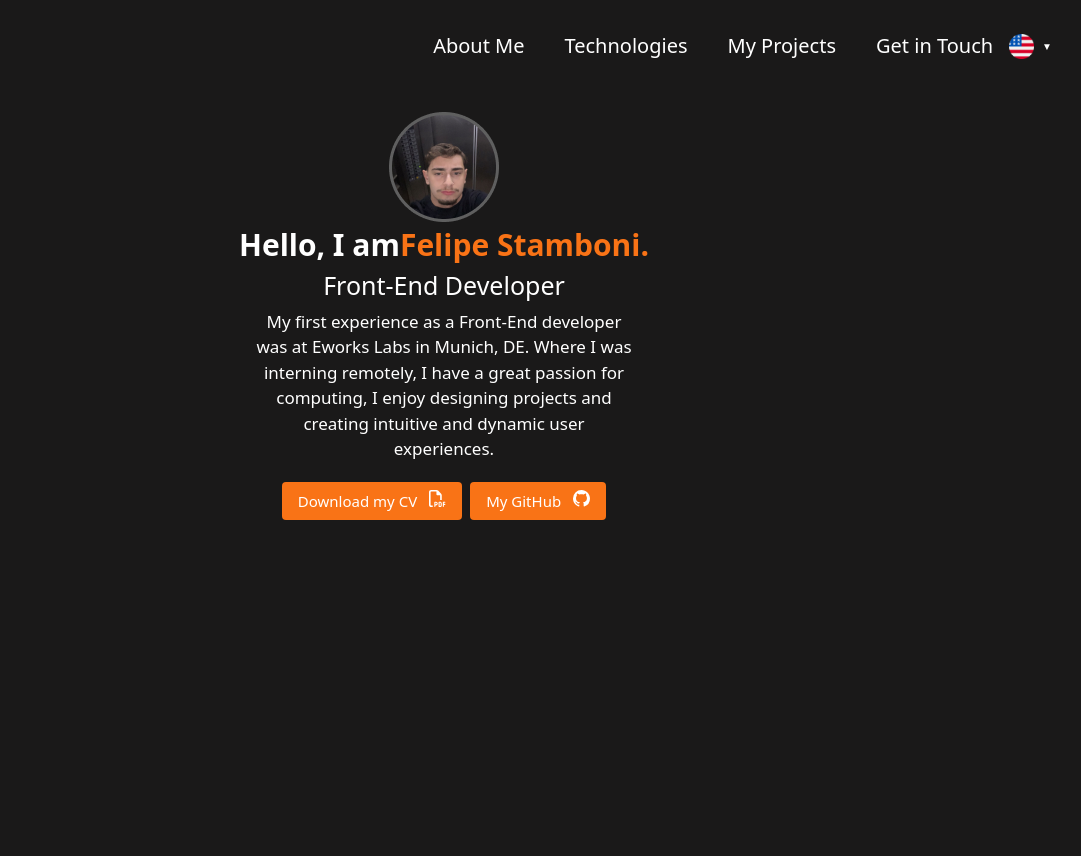
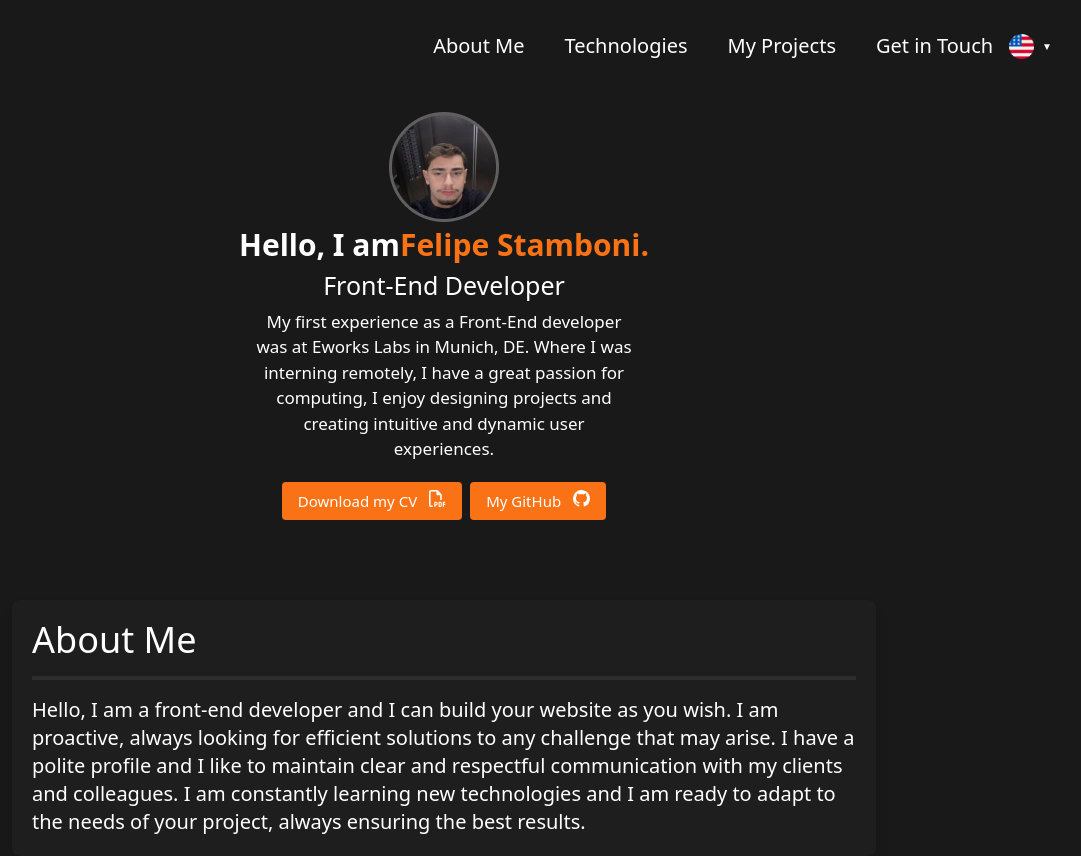
Before and after one commit to felipestambonidev/meuportifolioemnextjs, a Next.js app: page /en in a window 1280 px wide. Shown: the whole page, without its empty margins (196-1277 px from the left). Before the commit the page ends 800 px from the top, so only its background shows below. Built offline with nearby package versions, Linux system fonts and the light colour scheme.

Commit message:
Add: adicionei o sobre mim em ingles

```diff
--- a/pages/en/index.tsx
+++ b/pages/en/index.tsx
@@ -1,5 +1,6 @@
 import NavbarEng from "@/components/menucabecalhoenglish"
 import PerfilEng from "@/components/perfilenglish";
+import SobreMimEng from "@/components/sobremimenglish";
 
 
 export default function HomeEn(){
@@ -10,6 +11,7 @@ export default function HomeEn(){
 		 </nav>
 		 <section>
 		   <PerfilEng />
+		   <SobreMimEng />
 		 </section>
 		</div>
 	   );
```
